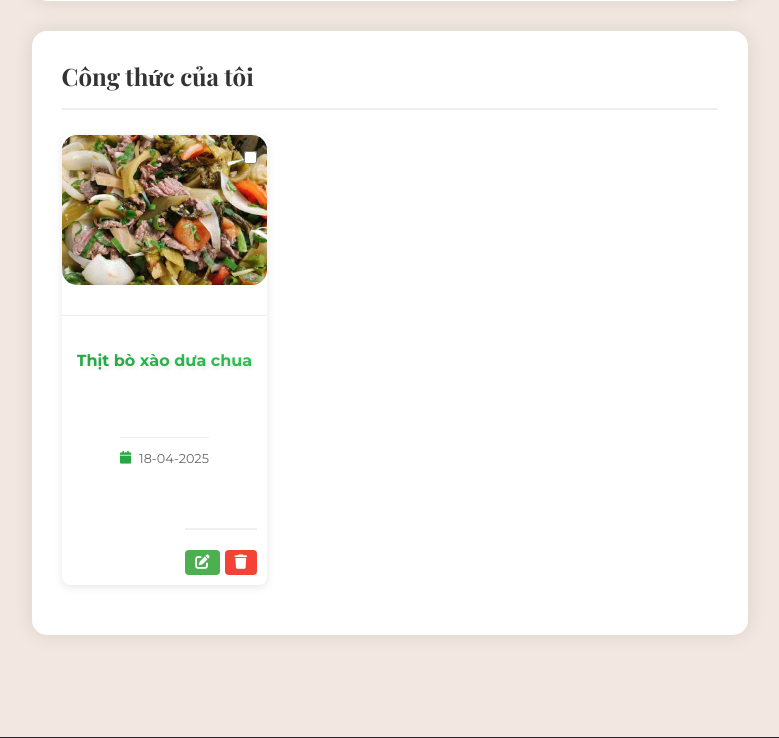
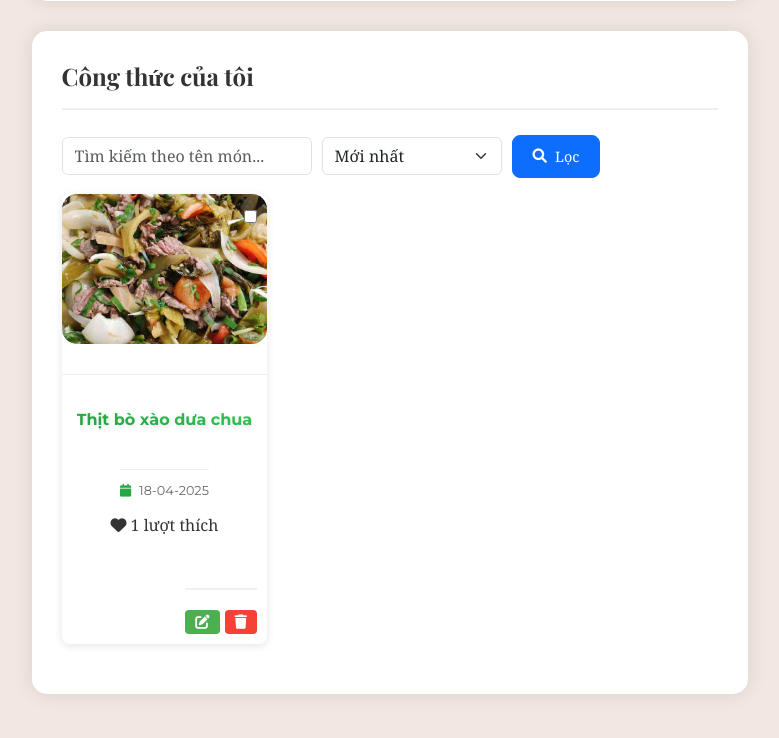
Before and after one commit to iuh-application-development/Recipe-Sharing-Plaform, a Flask app: page /auth/profile in a window 1280 px wide. Shown: the part 1004-1742 px from the top of the page, without its empty margins (250-1029 px from the left). Run offline with Flask 3, Linux system fonts and the light colour scheme; a user stored in the database is signed in; data comes from the database, SQL or seed files in the repository; both versions use the stored data as it was after the commit.

Commit message:
Update hồ sơ người dùng

```diff
--- a/share_recipe/auth.py
+++ b/share_recipe/auth.py
@@ -164,16 +164,28 @@ def admin_users():
 @login_required
 def profile():
     db = get_db()
-    # Lấy các bài viết của người dùng
+    q = request.args.get('q', '').strip()
+    sort = request.args.get('sort', 'newest')
+    params = [g.user['id']]
+    where_clause = 'WHERE p.author_id = ?'
+    if q:
+        where_clause += ' AND p.title LIKE ?'
+        params.append(f'%{q}%')
+    # Sắp xếp
+    if sort == 'oldest':
+        order_clause = 'ORDER BY p.created ASC'
+    elif sort == 'likes':
+        order_clause = 'ORDER BY like_count DESC'
+    else:
+        order_clause = 'ORDER BY p.created DESC'
     user_posts = db.execute(
-        'SELECT p.*, bi.image_path '
-        'FROM post p '
-        'LEFT JOIN blog_images bi ON p.id = bi.post_id AND bi.is_main_image = 1 '
-        'WHERE p.author_id = ? '
-        'ORDER BY p.created DESC',
-        (g.user['id'],)
+        f'SELECT p.*, bi.image_path, (SELECT COUNT(*) FROM favorites f WHERE f.post_id = p.id) as like_count '
+        f'FROM post p '
+        f'LEFT JOIN blog_images bi ON p.id = bi.post_id AND bi.is_main_image = 1 '
+        f'{where_clause} '
+        f'{order_clause}',
+        params
     ).fetchall()
-
     return render_template('auth/profile.html', user_posts=user_posts)
 
 @bp.route('/profile/edit', methods=('GET', 'POST'))
--- a/share_recipe/templates/auth/profile.html
+++ b/share_recipe/templates/auth/profile.html
@@ -71,6 +71,15 @@
 
         <div class="profile-section user-recipes">
             <h2>Công thức của tôi</h2>
+            <form method="get" class="d-flex mb-3" style="gap: 10px; align-items: center;">
+                <input type="text" name="q" class="form-control" placeholder="Tìm kiếm theo tên món..." value="{{ request.args.get('q', '') }}" style="max-width: 250px;">
+                <select name="sort" class="form-select" style="max-width: 180px;">
+                    <option value="newest" {% if request.args.get('sort', 'newest') == 'newest' %}selected{% endif %}>Mới nhất</option>
+                    <option value="oldest" {% if request.args.get('sort') == 'oldest' %}selected{% endif %}>Cũ nhất</option>
+                    <option value="likes" {% if request.args.get('sort') == 'likes' %}selected{% endif %}>Lượt thích</option>
+                </select>
+                <button type="submit" class="btn btn-primary"><i class="fas fa-search"></i> Lọc</button>
+            </form>
             <div class="recipe-actions">
                 <button id="deleteSelected" class="btn btn-danger" style="display: none;">
                     <i class="fas fa-trash"></i> Xóa đã chọn
@@ -96,6 +105,11 @@
                             <h3 class="recipe-title">{{ post['title'] }}</h3>
                             <div class="recipe-meta">
                                 <span><i class="fas fa-calendar"></i> {{ post['created'].strftime('%d-%m-%Y') }}</span>
+                            </div>
+                            <div class="recipe-stats">
+                                <span class="likes">
+                                    <i class="fas fa-heart"></i> {{ post['like_count'] }} lượt thích
+                                </span>
                             </div>
                         </div>
                     </a>
```
Also changed, not shown: share_recipe/templates/blog/create.html (+7 -0 lines), share_recipe/templates/blog/search.html (+4 -3 lines), instance/share_recipe.sqlite, share_recipe/static/uploads/blog_images/20250527_200929_image.png (added).
